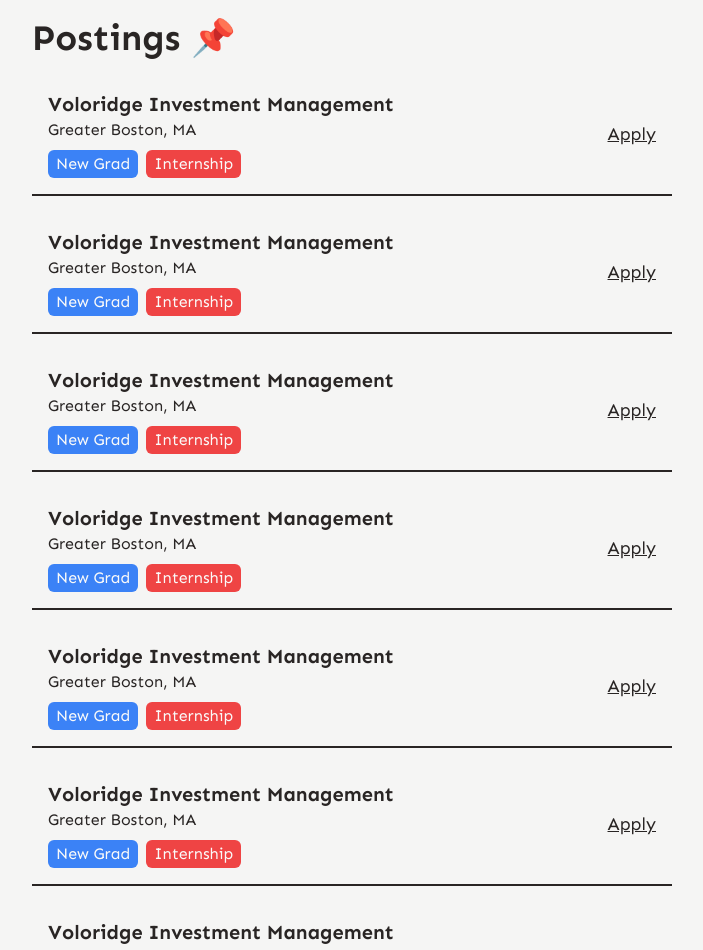
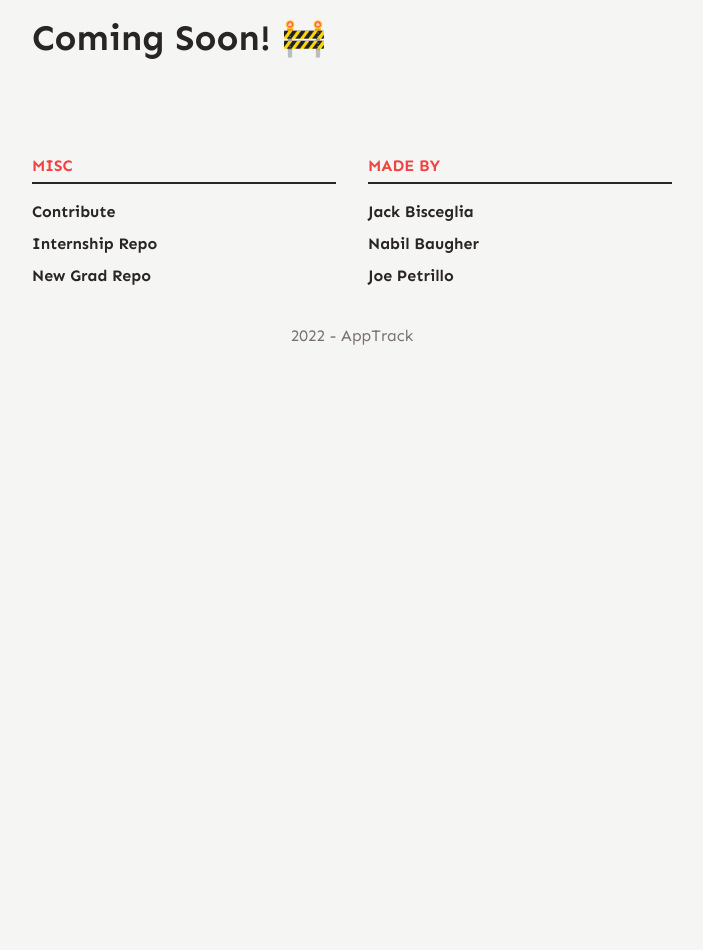
Before and after one commit to jackbisceglia/apptrack, a React (Vite) app in the folder tokyo/: page /postings in a window 1280 px wide. Shown: the part 280-1230 px from the top of the page, without its empty margins (288-991 px from the left). After the commit the page ends 800 px from the top, so only its background shows below. Built offline with nearby package versions, Linux system fonts and the light colour scheme.

Commit message:
add coming soon message, cleanup console log

```diff
--- a/tokyo/src/components/Post.tsx
+++ b/tokyo/src/components/Post.tsx
@@ -2,10 +2,8 @@
   return (
     <div className="mb-4 flex items-center justify-between gap-2 border-b-2 border-b-stone-800 p-4 transition-[padding] duration-150 ease-out last:mb-0 hover:pl-8">
       <div>
-        <p className="text-xl font-bold line-clamp-2">
-          Voloridge Investment Management
-        </p>
-        <p className="line-clamp-2">Greater Boston, MA</p>
+        <p className="text-xl font-bold line-clamp-2">Company Name Here</p>
+        <p className="line-clamp-2">Location Here</p>
         <span className="mr-2 mt-2 inline-block rounded-md bg-blue-500 py-0.5 px-2 text-stone-50 last:mr-0">
           New Grad
         </span>
--- a/tokyo/src/routes/Postings.tsx
+++ b/tokyo/src/routes/Postings.tsx
@@ -1,19 +1,8 @@
-import Post from "../components/Post";
-
 export default function Postings() {
   return (
     <div className="px-4">
       <div className="mx-auto max-w-screen-sm">
-        <h2 className="mb-4 text-4xl font-bold">Postings 📌</h2>
-        <Post />
-        <Post />
-        <Post />
-        <Post />
-        <Post />
-        <Post />
-        <Post />
-        <Post />
-        <Post />
+        <h2 className="mb-4 text-4xl font-bold">Coming Soon! 🚧</h2>
       </div>
     </div>
   );
--- a/tokyo/src/routes/Signup.tsx
+++ b/tokyo/src/routes/Signup.tsx
@@ -40,8 +40,6 @@
       if (checked[key as keyof typeof checked]) listPreferences.push(key);
     }
 
-    console.log(listPreferences);
-
     try {
       setStatus({ message: "Loading...", state: "loading" });
       const response = await fetch(`${API}/users`, {
@@ -74,8 +72,9 @@
         </h2>
         <p className="mb-4 text-lg">
           Receive daily updates on the latest 2023 summer internship and new
-          grad job postings. No spam. Unsubscribe anytime.
+          grad job postings.
         </p>
+        <fieldset disabled={status.state === "loading"}>
           <form onSubmit={handleSubmit}>
             <input
               className="mb-4 w-full rounded-md bg-stone-300 p-2 text-lg placeholder-stone-500"
@@ -116,6 +115,7 @@
               </div>
             </div>
           </form>
+        </fieldset>
         <Status message={status.message} state={status.state} />
       </div>
     </div>
```
Lines whose indentation alone changed are shown as unchanged.
